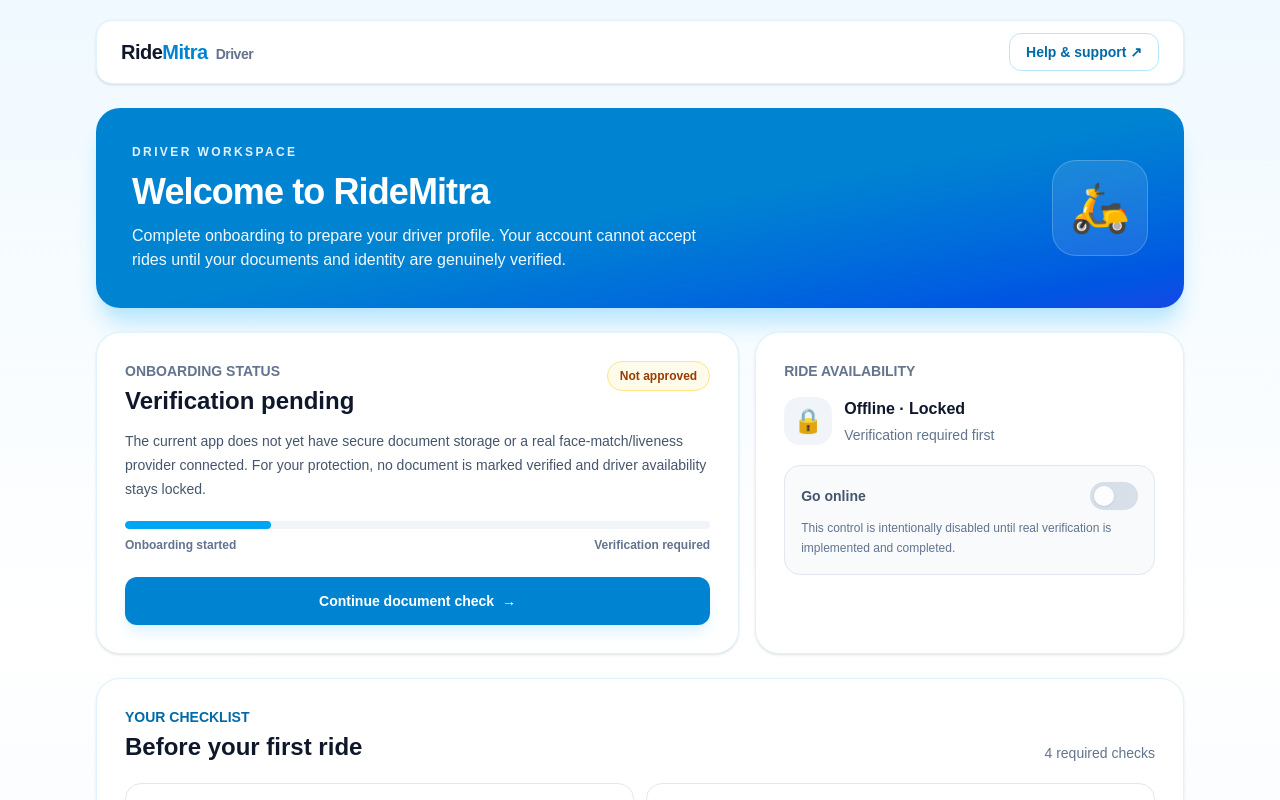
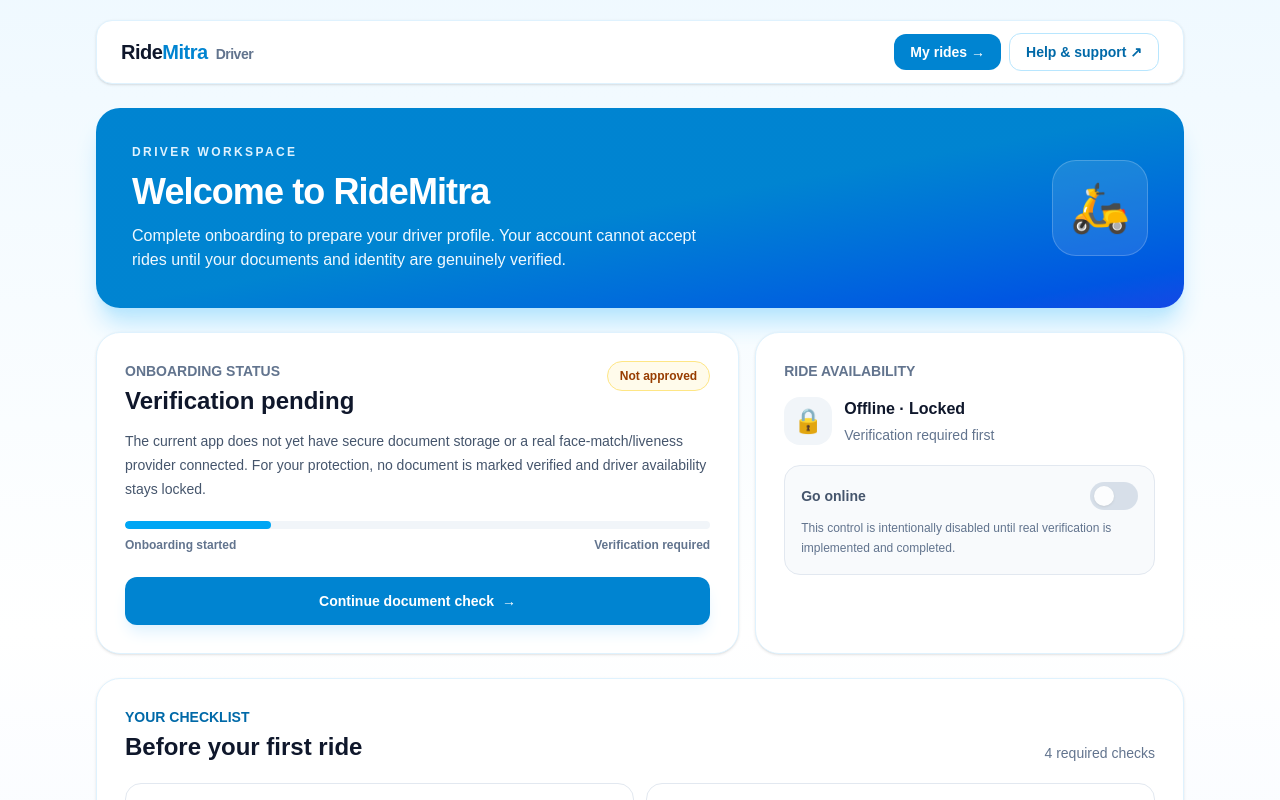
Before and after one commit to mintuvanga/ridemitra, a Next.js app: page /driver in a window 1280 px wide. Shown: the top 800 px of the page. Built offline with nearby package versions, Linux system fonts and the light colour scheme.

Commit message:
Link driver dashboard to rides page

```diff
--- a/src/app/driver/page.tsx
+++ b/src/app/driver/page.tsx
@@ -15,7 +15,7 @@ export default function DriverHomePage() {
       <div className="mx-auto min-h-screen max-w-6xl px-4 py-5 sm:px-6 lg:px-8">
         <header className="flex items-center justify-between gap-4 rounded-2xl border border-sky-100 bg-white px-4 py-3 shadow-sm sm:px-6">
           <Link href="/" className="text-xl font-black tracking-tight">Ride<span className="text-sky-600">Mitra</span><span className="ml-2 text-sm font-semibold text-slate-500">Driver</span></Link>
-          <Link href="/support" className="rounded-xl border border-sky-200 px-4 py-2 text-sm font-bold text-sky-700 transition hover:bg-sky-50">Help & support ↗</Link>
+          <div className="flex items-center gap-2"><Link href="/driver/rides" className="rounded-xl bg-sky-600 px-4 py-2 text-sm font-bold text-white transition hover:bg-sky-700">My rides →</Link><Link href="/support" className="rounded-xl border border-sky-200 px-4 py-2 text-sm font-bold text-sky-700 transition hover:bg-sky-50">Help & support ↗</Link></div>
         </header>
 
         <section className="rm-page-enter mt-6 overflow-hidden rounded-3xl bg-gradient-to-br from-sky-600 via-sky-600 to-blue-700 p-6 text-white shadow-xl shadow-sky-200 sm:p-9">
```
